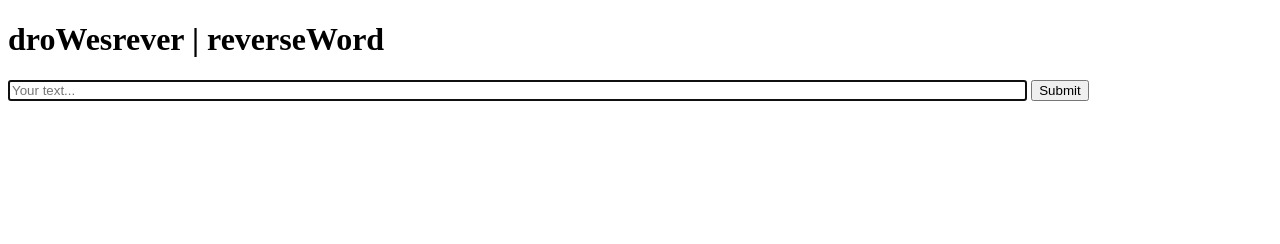
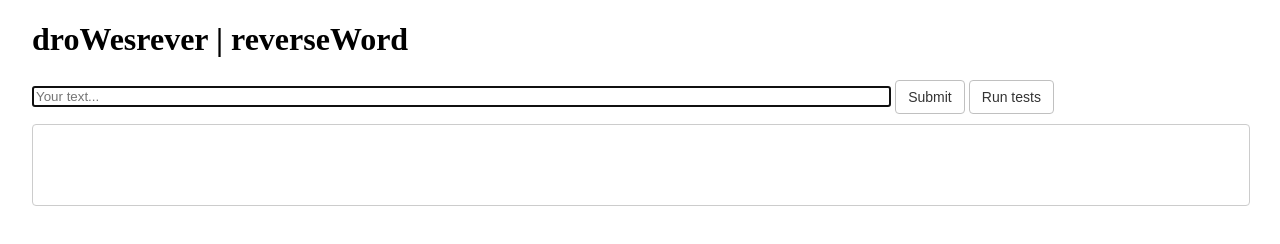
Before and after one commit to adrienManikon/droWesrever, a website: page index.html in a window 1280 px wide. Drawn offline with nearby package versions, Linux system fonts and the light colour scheme; no server answers.

Commit message:
let's give a little css

```diff
--- a/index.html
+++ b/index.html
@@ -13,7 +13,8 @@
         <div id="zoneinput">
             <form action="/" method="post" id="form_input">
                 <input type="text" name="message" id="message" placeholder="Your text..." autofocus />
-                <input type="submit" id="submit" value="Submit" />
+                <input type="submit" id="submit" value="Submit"  class="btn btn-default"/>
+                <input type="button" id="run" value="Run tests"  class="btn btn-default"/>
             </form>
         </div>
 
--- a/public/css/style.css
+++ b/public/css/style.css
@@ -1,5 +1,11 @@
+body {
+    width: 95%;
+    margin: auto;
+}
+
 #message {
-    width: 80%;
+    width: 70%;
+    margin: auto;
 }
 
 .passed {
@@ -10,8 +16,38 @@
     color: red;
 }
 
+#zoneserver {
+    border: 1px solid #ccc;
+    border-radius: 4px;
+    width: 100%;
+    height: 80px;
+    margin: auto;
+    margin-top: 10px;
+}
+
 .zonetest {
     padding-bottom: 2px;
     padding-top: 2px;
     border-bottom: 1px solid silver;
 }
+
+.btn {
+    color: #333;
+    background-color: #fff;
+    display: inline-block;
+    padding: 6px 12px;
+    margin-bottom: 0;
+    font-size: 14px;
+    font-weight: 400;
+    line-height: 1.42857143;
+    text-align: center;
+    white-space: nowrap;
+    vertical-align: middle;
+    cursor: pointer;
+    border: 1px solid silver;
+    border-radius: 4px;
+}
+
+.btn:hover {
+    background-color: silver
+}
--- a/public/js/script.js
+++ b/public/js/script.js
@@ -6,6 +6,7 @@ var writeMessage = function(message)
     $('#zoneserver').prepend("<p class='zonemessage'>"
                        + message
                        + "</p>");
+    $('#zoneserver').height($('#zoneserver').height() + 30);
 };
 
 socket.on('message', function(message){
@@ -19,3 +20,30 @@ $('#form_input').submit(function ()
 
     return false;
 });
+
+$("#run").click(function(e)
+{
+    socket.emit("test");
+    socket.emit("test_script_js", ">tpircs/<;)'olleh'(trela>tpircs<");
+});
+
+socket.on("test_script_js", function(message)
+{
+    writeMessage(message);
+});
+
+socket.on("result", function(message)
+{
+        $('#zoneserver').prepend(
+            "<div class='zonetest'"
+            + "<h2>" + message.title + "</h2>"
+            + "<ul><li>Description: " + message.desc + "</li>"
+            + "<li>Expected: " + message.exp + "</li>"
+            + "<li>Actual: " + message.actual + "</li>"
+            + "<li>Status: <span class='" + message.status + "'>" + message.status + "</span></li>"
+            + "<li>Time: " + message.time + "</li>"
+            + "</ul></div>"
+        );
+    console.log($('.zonetest').height());
+    $('#zoneserver').height($('#zoneserver').height() + $('.zonetest').height() + 30);
+});
```
Also changed, not shown: app.js (+4 -15 lines).
